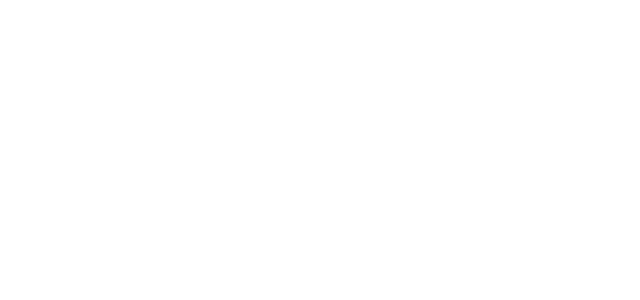
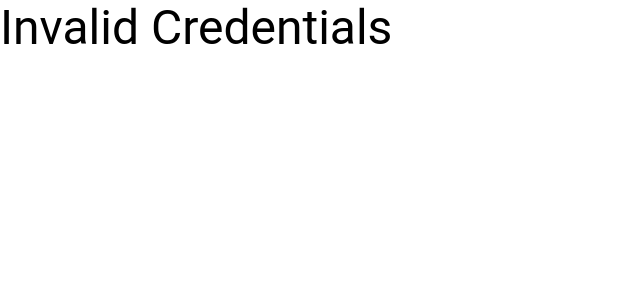
Before and after one commit to Shaky-Sahil/Bloodbank, a React (Create React App) app: page /error in a window 1280 px wide. Before the commit this address had no page. Shown: the top 300 px of the page, without its empty margins (0-640 px from the left). Built offline with nearby package versions, Linux system fonts and the light colour scheme.

Commit message:
added error message

```diff
--- a/package.json
+++ b/package.json
@@ -20,6 +20,7 @@
     "react": "^18.2.0",
     "react-dom": "^18.2.0",
     "react-hook-form": "^7.43.9",
+    "react-hot-toast": "^2.4.1",
     "react-router-dom": "^6.11.1",
     "react-scripts": "5.0.1",
     "web-vitals": "^2.1.4"
--- a/src/App.js
+++ b/src/App.js
@@ -12,6 +12,7 @@
   Route,
   Routes
 } from 'react-router-dom';
+import Error from './components/Error'
 
 
 const App = () => {
@@ -23,6 +24,8 @@
       <Route  path='/Login' element={<Login />}></Route>
       <Route  path='/SignUp' element={<Signup />}></Route>
       <Route path='/dashboard' element={<Donorlist/>}></Route>
+      <Route path='/dashboard' element={<Donorlist/>}></Route>
+      <Route path='/error' element={<Error/>}></Route>
       </Routes>
       </BrowserRouter>
     </div>
--- /dev/null
+++ b/src/components/Error.js
@@ -0,0 +1,13 @@
+import React from 'react'
+import './Error.css'
+import { Typography } from '@mui/material'
+
+const Error = () => {
+  return (
+    <div className='Error'>
+        <Typography variant='h3'>Invalid Credentials</Typography>
+    </div>
+  )
+}
+
+export default Error
--- a/src/components/Login.js
+++ b/src/components/Login.js
@@ -33,6 +33,9 @@
       console.log(response)
       localStorage.setItem("authenticated", true);
       navigate("/dashboard");
+    }).catch(()=>{
+      console.log("something went wrong")
+      navigate("/error")
     })
   }
 
```
Also changed, not shown: src/components/Error.css (added), 1 other file (tests, documents, lock files or other folders).
